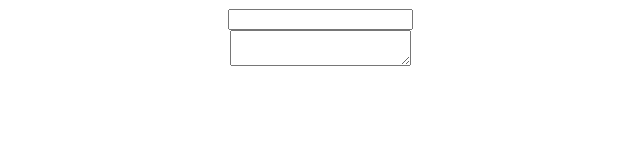
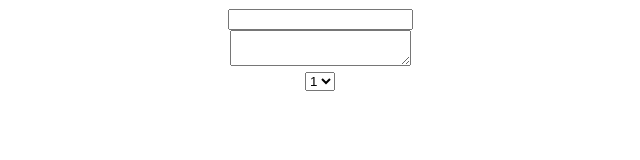
Before and after one commit to slackjawed12/react-rudiment, a React (Create React App) app in the folder simplediary/: page / in a window 1280 px wide. Shown: the part 122-282 px from the top of the page, without its empty margins (320-960 px from the left). Built offline with nearby package versions, Linux system fonts and the light colour scheme.

Commit message:
feature(simplediary): 감정점수를 기록할 select 요소를 추가한다.

```diff
--- a/simplediary/src/DiaryEditor.js
+++ b/simplediary/src/DiaryEditor.js
@@ -32,6 +32,15 @@ const DiaryEditor = () => {
           onChange={handleChangeState}
         />
       </div>
+      <div>
+        <select>
+          <option value={1}>1</option>
+          <option value={2}>2</option>
+          <option value={3}>3</option>
+          <option value={4}>4</option>
+          <option value={5}>5</option>
+        </select>
+      </div>
     </div>
   );
 };
```
